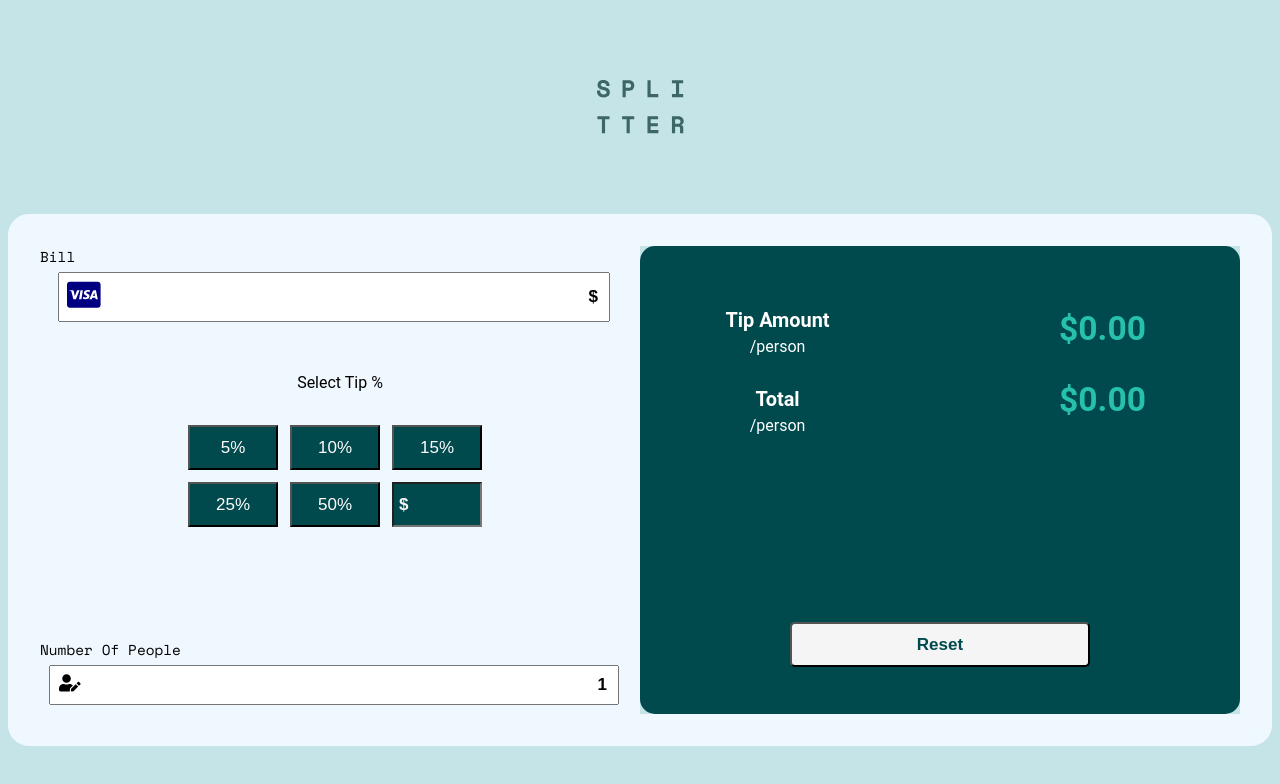
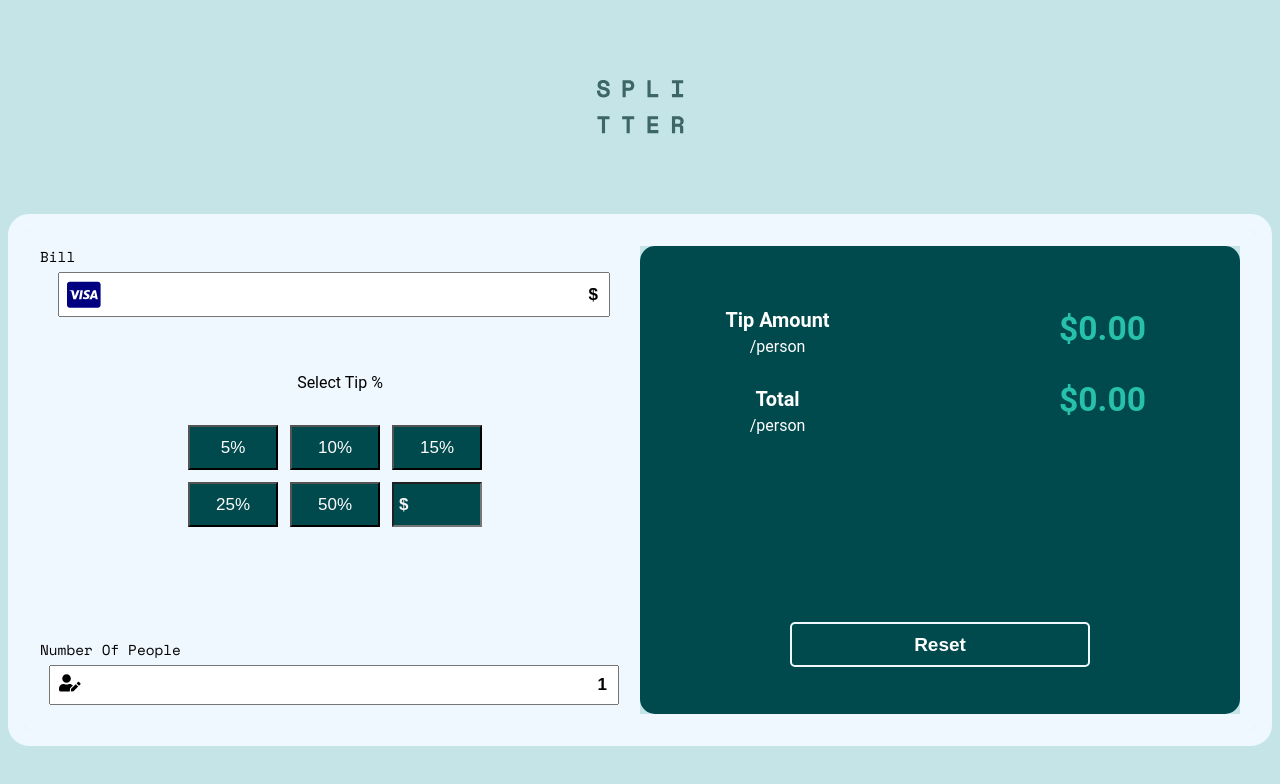
Before and after one commit to chriskavanagh/tipcalc, a React (Create React App) app: page / in a window 1280 px wide. Shown: the top 784 px of the page. Built offline with nearby package versions, Linux system fonts and the light colour scheme.

Commit message:
fixed tipTotal on Display to be $0.00 on Reset.

```diff
--- a/src/components/Frame.js
+++ b/src/components/Frame.js
@@ -7,22 +7,22 @@ export default function Frame() {
   const [tip, setTip] = useState("");
   const [bill, setBill] = useState("");
   const [people, setPeople] = useState("1");
-  const [tipTotal, setTipTotal] = useState("");
-  const [billTotal, setBillTotal] = useState("");
+  const [tipTotal, setTipTotal] = useState("0");
+  const [billTotal, setBillTotal] = useState("0");
   const [disable, setDisable] = useState(false);
 
   function reset() {
     setTip("");
     setBill("");
     setPeople("");
-    setTipTotal("");
-    setBillTotal("");
+    setTipTotal("0.00");
+    setBillTotal("0.00");
     return;
   }
 
   function handler(event) {
     //event.currentTarget.disabled = true;
-    setDisable((prev) => !prev);
+    // setDisable((prev) => !prev);
     setTip(event.target.value);
     return;
   }
@@ -47,7 +47,7 @@ export default function Frame() {
     let sub = +bill + +tipTotal;
     let subFloat = sub.toFixed(2);
     //let newSub = subFloat.toString();
-    setBillTotal(subFloat.toString());
+    setBillTotal(subFloat);
   }, [bill, tipTotal]);
 
   useEffect(() => {
--- a/src/index.css
+++ b/src/index.css
@@ -32,3 +32,7 @@ body {
   background-color: var(--light-grayish-cyan);
   height: 100vh;
 }
+
+:focus {
+  outline: 1px solid #3fff00;
+}
--- a/src/styles/Button.css
+++ b/src/styles/Button.css
@@ -1,7 +1,19 @@
 .btn {
-  color: var(--very-dark-cyan);
+  /* color: var(--very-dark-cyan); */
+  color: white;
   font-weight: bold;
-  background-color: whitesmoke;
+  background-color: none;
   width: 50%;
   border-radius: 5px;
+  border: 2px #f0f8ff solid;
+  font-size: 19px;
 }
+
+.btn:focus {
+  outline: 2px solid #32de84;
+}
+
+.btn:hover {
+  background-color: whitesmoke;
+  color: green;
+}
--- a/src/styles/Display.css
+++ b/src/styles/Display.css
@@ -34,6 +34,6 @@ h2 {
   grid-row: 3;
   width: 100%;
 }
-.btn__wrapper:hover {
-  transform: skewX(25deg);
-}
+/* .btn__wrapper:hover {
+  transform: skewY(2deg);
+} */
--- a/src/styles/TipButtons.css
+++ b/src/styles/TipButtons.css
@@ -33,7 +33,7 @@ input {
   text-align: end;
   padding-right: 10px;
   width: 95%;
-  height: 50px;
+  height: 45px;
   font-size: 17px;
   font-weight: bold;
   padding-left: 5px;
```
